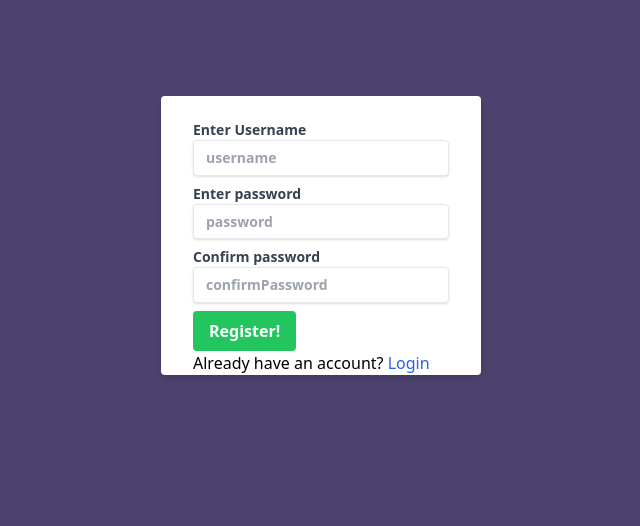
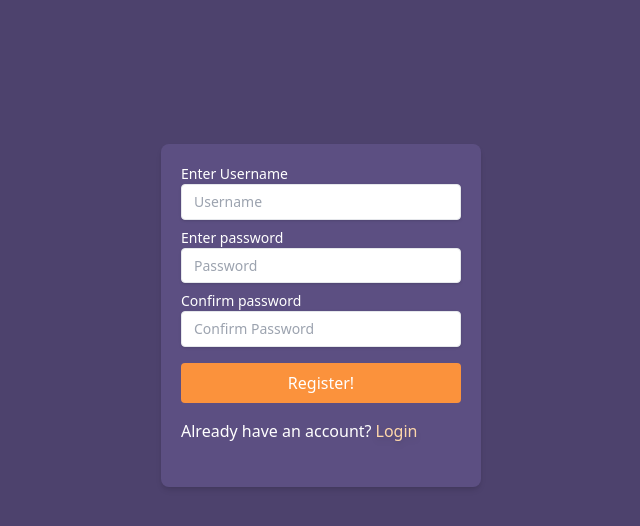
Before and after one commit to maskudo/chat-app, a React (Vite) app in the folder client/: page /register in a window 1280 px wide. Shown: the top 526 px of the page, without its empty margins (319-959 px from the left). Built offline with nearby package versions, Linux system fonts and the light colour scheme.

Commit message:
feat: styling changes

```diff
--- a/client/src/index.css
+++ b/client/src/index.css
@@ -8,6 +8,12 @@ body {
   background: #5c4f82;
 }
 .chat-main {
+  background: #5c4f82;
+}
+.register {
+  background: #5c4f82;
+}
+.login {
   background: #5c4f82;
 }
 .receiver {
--- a/client/src/pages/Chat.jsx
+++ b/client/src/pages/Chat.jsx
@@ -22,8 +22,7 @@ export default function Chat() {
 
   const navigate = useNavigate();
   const dispatch = useDispatch();
-  const currentUser = useSelector((state) => state.user?.user);
-  const currentUserId = currentUser?._id;
+  const currentUserId = useSelector((state) => state.user?.user?._id);
   const messages = useSelector((state) => state.message.messages);
 
   useEffect(() => {
@@ -117,7 +116,7 @@ export default function Chat() {
 
   return (
     <div className="h-screen chat-app overflow-hidden">
-      <div className=" w-screen h-full  text-white flex justify-center items-center mt-0">
+      <div className="w-screen h-full  text-white flex justify-center items-center mt-0">
         <div className="chat-container w-9/12 flex ">
           <div className="contacts basis-2/6 rounded-lg overflow-auto mr-8">
             {contacts &&
--- a/client/src/pages/Login.jsx
+++ b/client/src/pages/Login.jsx
@@ -55,52 +55,49 @@ export default function Login() {
   }, [user]);
 
   return (
-    <div id="login" className="w-full max-w-xs mx-auto my-24">
-      <form
-        onSubmit={(e) => handleSubmit(e)}
-        className="bg-white shadow-md rounded px-8 pt-6 mb-4"
-      >
-        <label
-          htmlFor="username"
-          className="block text-gray-700 text-sm font-bold mb-2"
-        >
+    <div
+      id="login"
+      className="login w-full max-w-xs mx-auto my-36 p-5 shadow-md rounded-lg"
+    >
+      <form onSubmit={(e) => handleSubmit(e)} className=" mb-4 text-white">
+        <label htmlFor="username" className="block  text-sm font-normal mb-2">
           Enter Username
           <input
-            className="shadow appearance-none border rounded w-full py-2 px-3 text-gray-700 leading-tight focus:outline-none focus:shadow-outline"
+            className="shadow appearance-none border rounded w-full py-2 px-3 leading-tight focus:outline-none focus:shadow-outline text-black"
             type="text"
             name="username"
-            placeholder="username"
+            placeholder="Username"
             required
             id="username"
             onChange={(e) => handleChange(e)}
           />
         </label>
 
-        <label
-          htmlFor="password"
-          className="block text-gray-700 text-sm font-bold mb-2"
-        >
+        <label htmlFor="password" className="block text-sm  mb-2">
           Enter password
           <input
-            className="shadow appearance-none border rounded w-full py-2 px-3 text-gray-700 leading-tight focus:outline-none focus:shadow-outline"
+            className="shadow appearance-none border rounded w-full py-2 px-3 leading-tight focus:outline-none focus:shadow-outline text-black"
             type="password"
             name="password"
             id="password"
             required
-            placeholder="password"
+            placeholder="Password"
             onChange={(e) => handleChange(e)}
           />
         </label>
 
         <button
           type="submit"
-          className="bg-green-500 hover:bg-green-700 text-white font-bold py-2 px-4 rounded focus:outline-none focus:shadow-outline"
+          className="bg-orange-400 hover:bg-orange-300 text-white  my-2 py-2 px-4 rounded focus:outline-none focus:shadow-outline w-full"
         >
           Login!
         </button>
-        <div>
+        <div className="py-2">
           Don&apos;t have an account?
-          <Link className="text-blue-600 visited:text-blue-600" to="/register">
+          <Link
+            className="text-orange-200 visited:text-orange-200 hover:text-orange-300 mx-1"
+            to="/register"
+          >
             Register
           </Link>
         </div>
--- a/client/src/pages/Register.jsx
+++ b/client/src/pages/Register.jsx
@@ -86,52 +86,46 @@ export default function Register() {
   };
 
   return (
-    <div id="register" className="w-full max-w-xs mx-auto my-24">
+    <div
+      id="register"
+      className="register w-full max-w-xs mx-auto my-36 p-5 shadow-md rounded-lg"
+    >
       <form
         onSubmit={(e) => handleSubmit(e)}
-        className="bg-white shadow-md rounded px-8 pt-6 mb-4"
+        className="mb-4 text-white font-normal"
       >
-        <label
-          htmlFor="username"
-          className="block text-gray-700 text-sm font-bold mb-2"
-        >
+        <label htmlFor="username" className="block  text-sm  mb-2">
           Enter Username
           <input
-            className="shadow appearance-none border rounded w-full py-2 px-3 text-gray-700 leading-tight focus:outline-none focus:shadow-outline"
+            className="shadow appearance-none border rounded w-full py-2 px-3 leading-tight focus:outline-none focus:shadow-outline text-black"
             type="text"
             name="username"
-            placeholder="username"
+            placeholder="Username"
             required
             id="username"
             onChange={(e) => handleChange(e)}
           />
         </label>
 
-        <label
-          htmlFor="password"
-          className="block text-gray-700 text-sm font-bold mb-2"
-        >
+        <label htmlFor="password" className="block  text-sm  mb-2">
           Enter password
           <input
-            className="shadow appearance-none border rounded w-full py-2 px-3 text-gray-700 leading-tight focus:outline-none focus:shadow-outline"
+            className="shadow appearance-none border rounded w-full py-2 px-3  leading-tight focus:outline-none focus:shadow-outline text-black"
             type="password"
             name="password"
             id="password"
             required
-            placeholder="password"
+            placeholder="Password"
             onChange={(e) => handleChange(e)}
           />
         </label>
 
-        <label
-          htmlFor="confirmPassword"
-          className="block text-gray-700 text-sm font-bold mb-2"
-        >
+        <label htmlFor="confirmPassword" className="block text-sm  mb-2">
           Confirm password
           <input
-            className="shadow appearance-none border rounded w-full py-2 px-3 text-gray-700 leading-tight focus:outline-none focus:shadow-outline"
+            className="shadow appearance-none border rounded w-full py-2 px-3 leading-tight focus:outline-none focus:shadow-outline text-black"
             type="password"
-            placeholder="confirmPassword"
+            placeholder="Confirm Password"
             name="confirmPassword"
             required
             id="confirmPassword"
@@ -141,13 +135,16 @@ export default function Register() {
 
         <button
           type="submit"
-          className="bg-green-500 hover:bg-green-700 text-white font-bold py-2 px-4 rounded focus:outline-none focus:shadow-outline"
+          className="bg-orange-400 hover:bg-orange-300 text-white  my-2 py-2 px-4 rounded focus:outline-none focus:shadow-outline w-full"
         >
           Register!
         </button>
-        <div>
-          Already have an account?{' '}
-          <Link className="text-blue-600 visited:text-blue-600" to="/login">
+        <div className="py-2">
+          Already have an account?
+          <Link
+            className="text-orange-200 visited:text-orange-200 hover:text-orange-300 mx-1 drop-shadow-md"
+            to="/login"
+          >
             Login
           </Link>
         </div>
```
